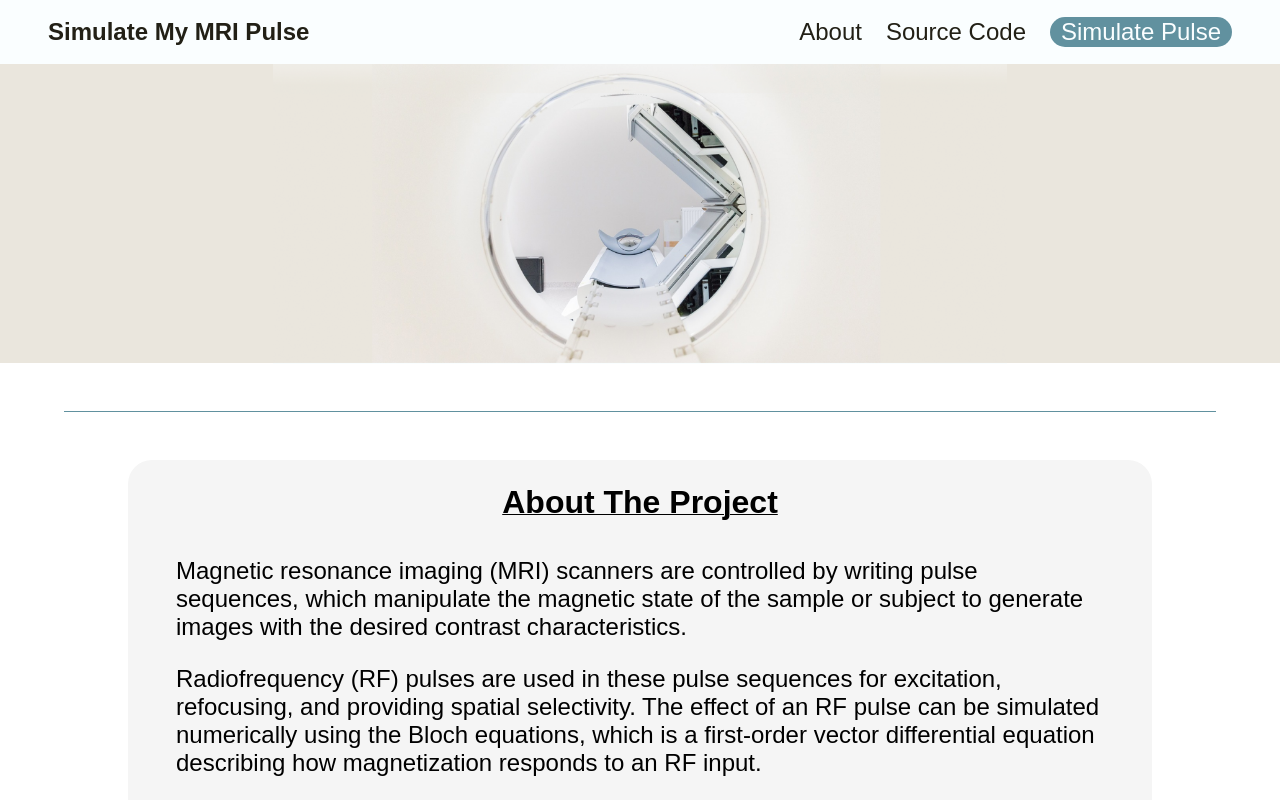
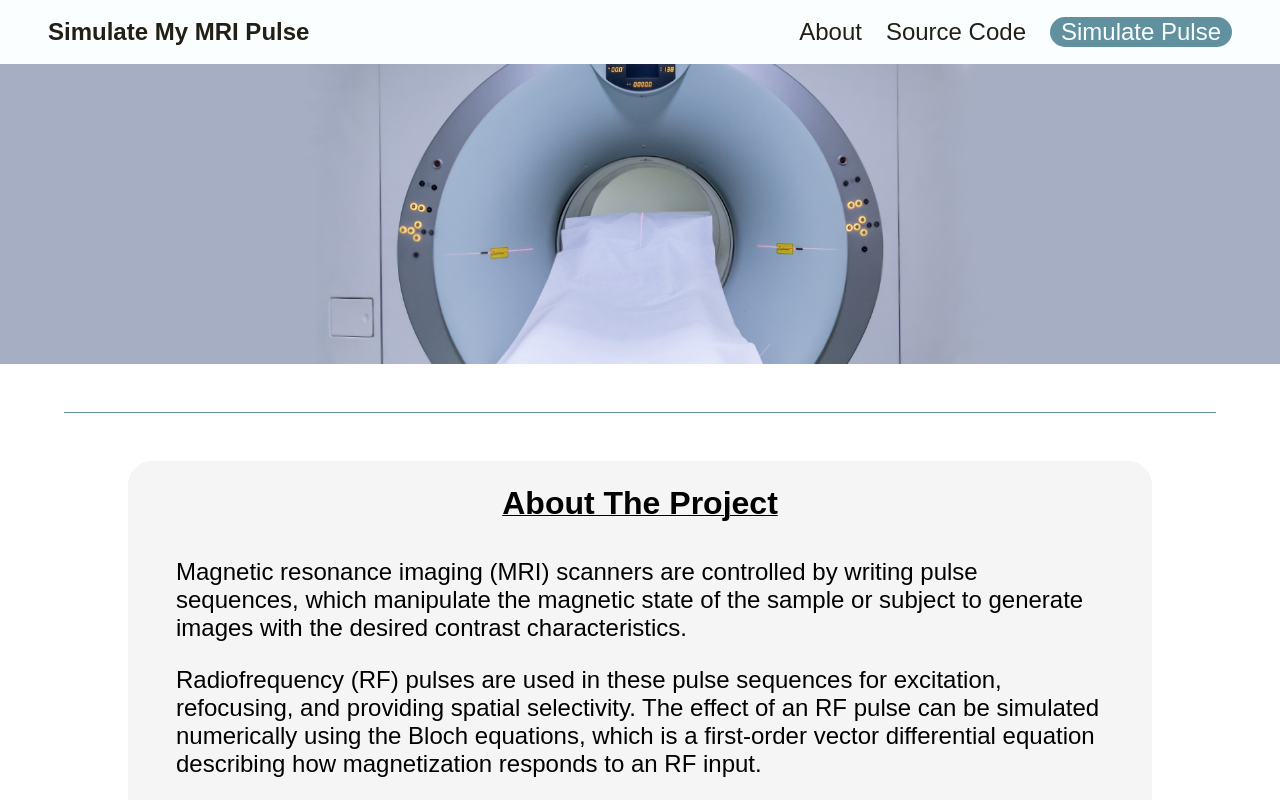
Before and after one commit to madelinemcg/mr-pulse-rest, a React (Create React App) app in the folder client/: page / in a window 1280 px wide. Built offline with nearby package versions, Linux system fonts and the light colour scheme.

Commit message:
image update

```diff
--- a/client/src/assets/styles/colors.module.scss
+++ b/client/src/assets/styles/colors.module.scss
@@ -6,6 +6,7 @@ $RED: #904E30;
 $YELLOW: #D3B979;
 $LIGHT_BLUE: #DEF1F8;
 $BLUE: #61919F;
+$PERIWINKLE: #A6AEC3;
 
 :export {
     WHITE: $WHITE;
@@ -16,4 +17,5 @@ $BLUE: #61919F;
     YELLOW: $YELLOW;
     LIGHT_BLUE: $LIGHT_BLUE;
     BLUE: $BLUE;
+    PERIWINKLE: $PERIWINKLE
 }
--- a/client/src/pages/HomePage/HomePage.scss
+++ b/client/src/pages/HomePage/HomePage.scss
@@ -10,8 +10,8 @@
         margin-bottom: 48px;
 
         .img-background {
-            background-color: COLORS.$BEIGE;
-            height: 299px;
+            background-color: COLORS.$PERIWINKLE;
+            height: 300px;
             width: 100%;
 
             .main-img {
```
Also changed, not shown: client/src/assets/images/MRIImage.png.
